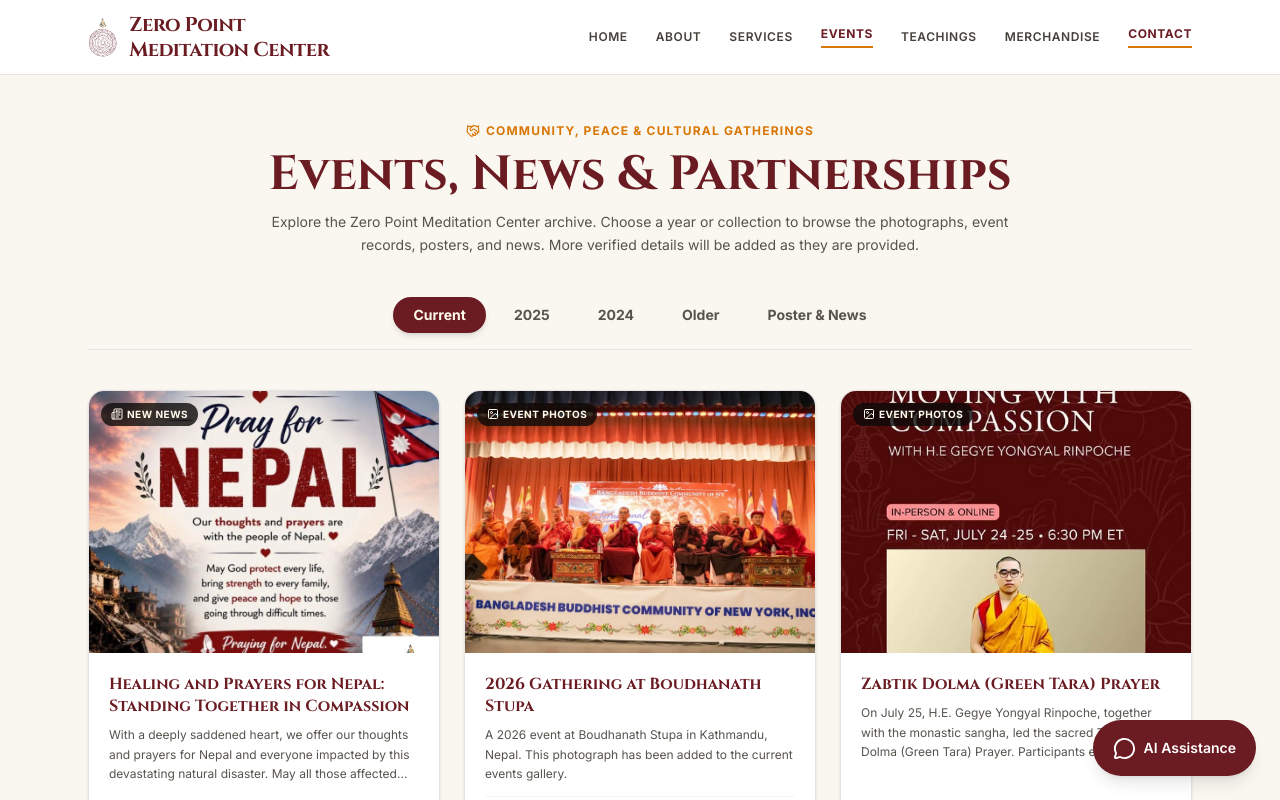
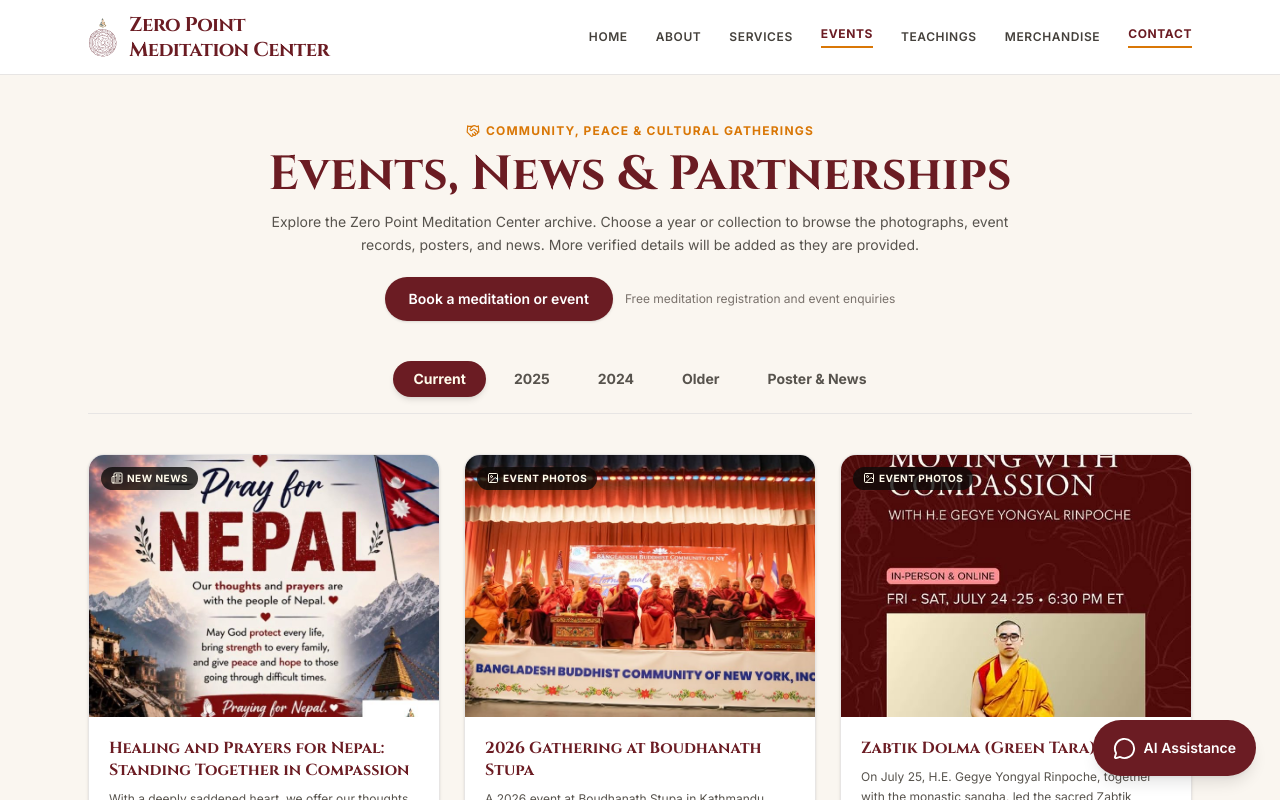
Before and after one commit to sherpaten/Zero-Point-Meditation-Center, a React (Vite) app in the folder zero-point-meditation/: page /events in a window 1280 px wide. Shown: the top 800 px of the page. Built offline with nearby package versions, Linux system fonts and the light colour scheme.

Commit message:
Add on-site event booking modal trigger

```diff
--- a/zero-point-meditation/src/pages/Events.jsx
+++ b/zero-point-meditation/src/pages/Events.jsx
@@ -1,4 +1,5 @@
 import React, { useState } from 'react';
+import BookingModal from '../components/BookingModal.jsx';
 import { Helmet } from 'react-helmet-async';
 import { motion, AnimatePresence } from 'framer-motion';
 import { Calendar, MapPin, Image as ImageIcon, FileText, Newspaper, X, Eye, Handshake, ChevronLeft, ChevronRight } from 'lucide-react';
@@ -354,6 +355,7 @@
 export default function Events() {
   const [filter, setFilter] = useState('Current');
   const [selectedMedia, setSelectedMedia] = useState(null);
+  const [bookingOpen, setBookingOpen] = useState(false);
   const filteredItems = galleryItems.filter((item) => item.group === filter);
 
   const getBadgeIcon = (type) => {
@@ -391,6 +393,10 @@
         <p className="text-stone-600 text-sm leading-relaxed">
           Explore the Zero Point Meditation Center archive. Choose a year or collection to browse the photographs, event records, posters, and news. More verified details will be added as they are provided.
         </p>
+        <div className="flex flex-col items-center gap-3 pt-2 sm:flex-row sm:justify-center">
+          <button type="button" onClick={() => setBookingOpen(true)} className="rounded-full bg-buddhist-burgundy px-6 py-3 text-sm font-semibold text-white shadow-sm transition hover:opacity-90">Book a meditation or event</button>
+          <span className="text-xs text-stone-500">Free meditation registration and event enquiries</span>
+        </div>
       </motion.header>
 
       {/* Archive navigation follows the requested order. */}
@@ -453,6 +459,8 @@
         )}
       </motion.section>
 
+      <BookingModal open={bookingOpen} onClose={() => setBookingOpen(false)} initialType="event" initialService="Free Morning Meditation" />
+
       <AnimatePresence>
         {selectedMedia && (
           <motion.div initial={{ opacity: 0 }} animate={{ opacity: 1 }} exit={{ opacity: 0 }}
```
